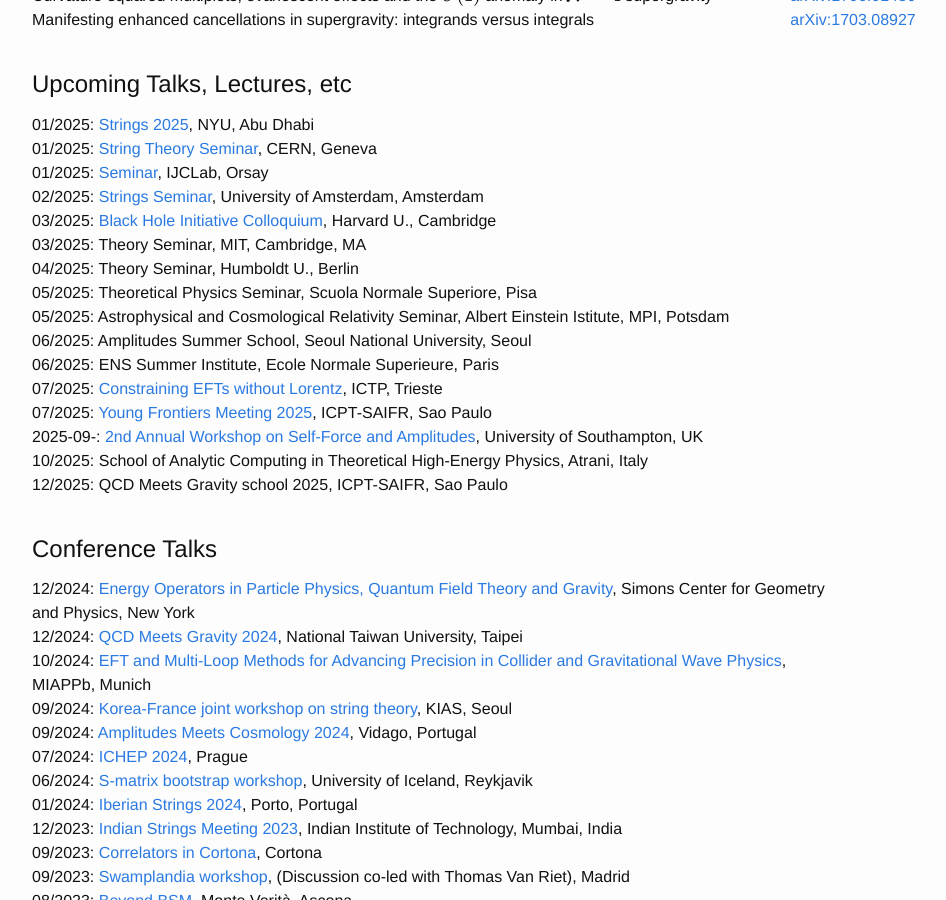
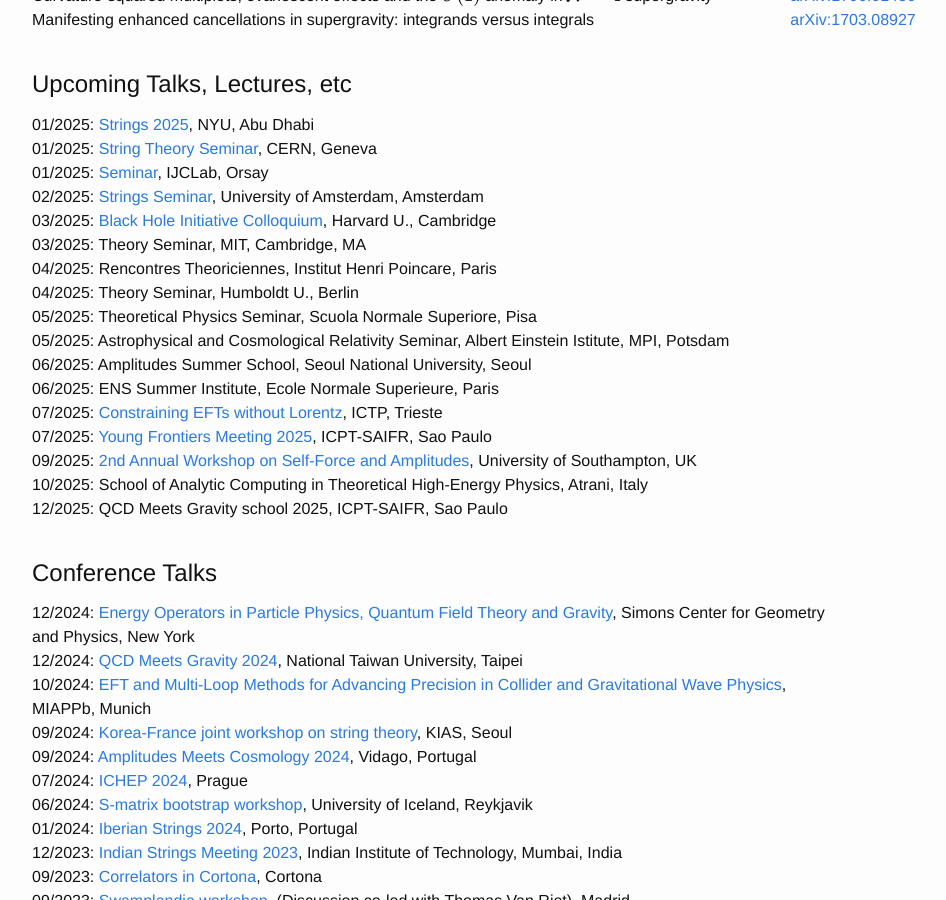
Before and after one commit to julioparra/julioparra.github.io, a Jekyll site: the page built from index.md, in a window 1280 px wide and 900 px high, scrolled down 1275 px. Shown: the whole window, without its empty margins (168-1114 px from the left). Built offline with Jekyll 4.4.1, drawn with Linux system fonts in a browser that asks for light colours; nearby versions of some CDN libraries.

Commit message:
More talks

```diff
--- a/_data/talks.yml
+++ b/_data/talks.yml
@@ -14,7 +14,7 @@
   location: Italy
   video:
 
-- date: 2025-09-
+- date: 2025-09-09
   name: 2nd Annual Workshop on Self-Force and Amplitudes
   type: conference
   link: https://indico.cern.ch/event/1485758/
@@ -76,6 +76,14 @@
   link:
   institution: Humboldt U.
   location: Berlin
+  video:
+
+- date: 2025-04-10
+  name: Rencontres Theoriciennes
+  type: seminar
+  link:
+  institution: Institut Henri Poincare
+  location: Paris
   video:
 
 - date: 2025-03-10
```
